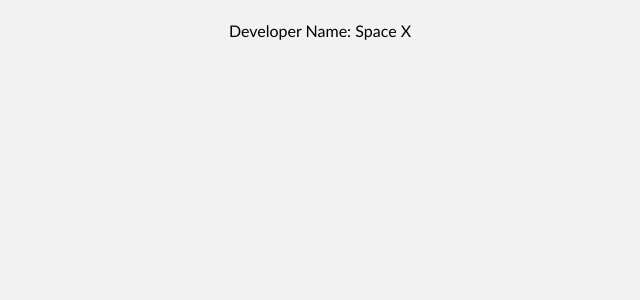
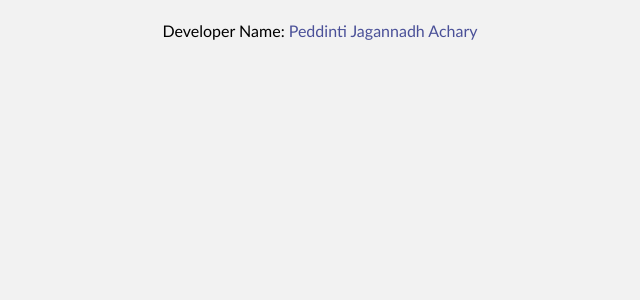
Before and after one commit to devChary/spacex-ssr, a Next.js app: page /components/footer in a window 1280 px wide. Shown: the top 300 px of the page, without its empty margins (320-960 px from the left). Built offline with nearby package versions, Linux system fonts and the light colour scheme.

Commit message:
improving accessibility and seo features

```diff
--- a/pages/components/footer.js
+++ b/pages/components/footer.js
@@ -1,6 +1,6 @@
 const Footer = () => (
     <footer style={{textAlign: 'center'}}>
-        <p>Developer Name: <span>Space X</span></p>
+        <p>Developer Name: <span style={{color: '#4A5098'}}>Peddinti Jagannadh Achary</span></p>
     </footer>
 )
 
--- a/pages/components/misson-detail.js
+++ b/pages/components/misson-detail.js
@@ -4,7 +4,7 @@
     return (
         <div className={styles.missionWrapper}>
             <div className={styles.imgContainer}>
-                <img className={styles.img} src={mission && mission.links ? mission.links.mission_patch_small : ''} />
+                <img alt={mission ? mission.mission_name: 'SpaceX missions'} className={styles.img} src={mission && mission.links ? mission.links.mission_patch_small : ''} />
             </div>
             <div className="details">
                 <h4 className={styles.blueTag}>{mission ? mission.mission_name: ''} #{mission ? mission.flight_number: ''}</h4>
--- a/pages/index.js
+++ b/pages/index.js
@@ -1,3 +1,4 @@
+import Head from 'next/head';
 import { useState, useLayoutEffect, useRef, useEffect } from 'react';
 
 import Filters from './components/filters';
@@ -71,6 +72,11 @@
 
   return (
     <>
+      <Head>
+        <title>SpaceX Launches</title>
+        <meta name="viewport" content="initial-scale=1.0, width=device-width" />
+        <meta name="description" content="SpaceX Launches" />
+      </Head>
       <header className={styles.launchTitle}>Space X Launch Programs</header>
       <div className={styles.wrapper}>
         <Filters setParams={setParams} launchSuccess={launchSuccess} launchYear={launchYear} landSuccess={landSuccess} />
```
